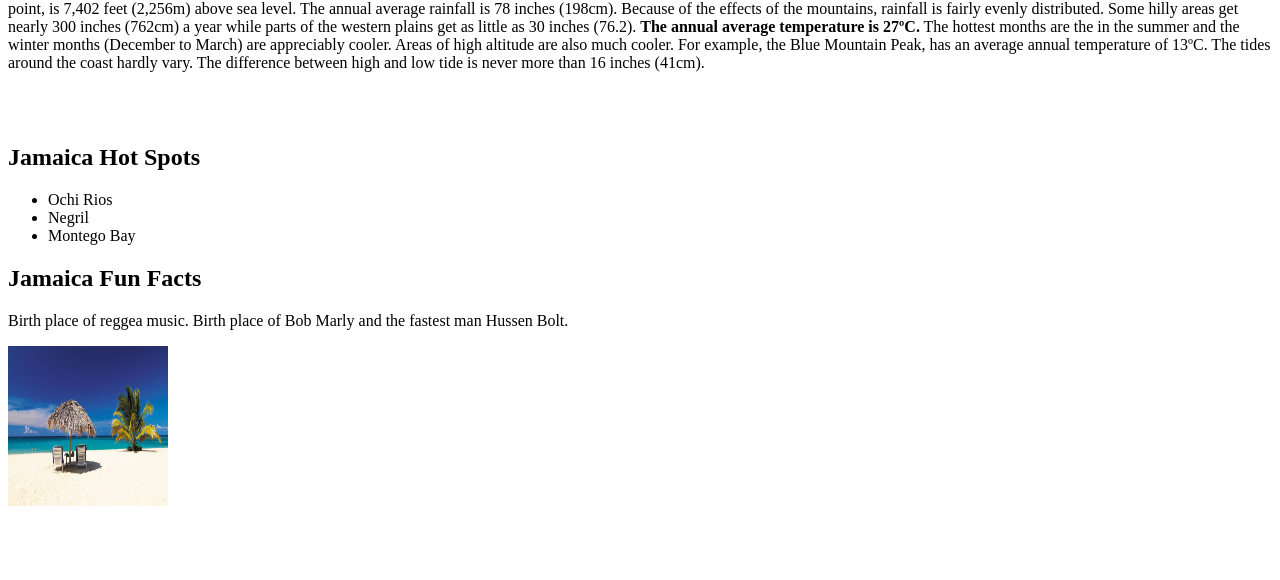
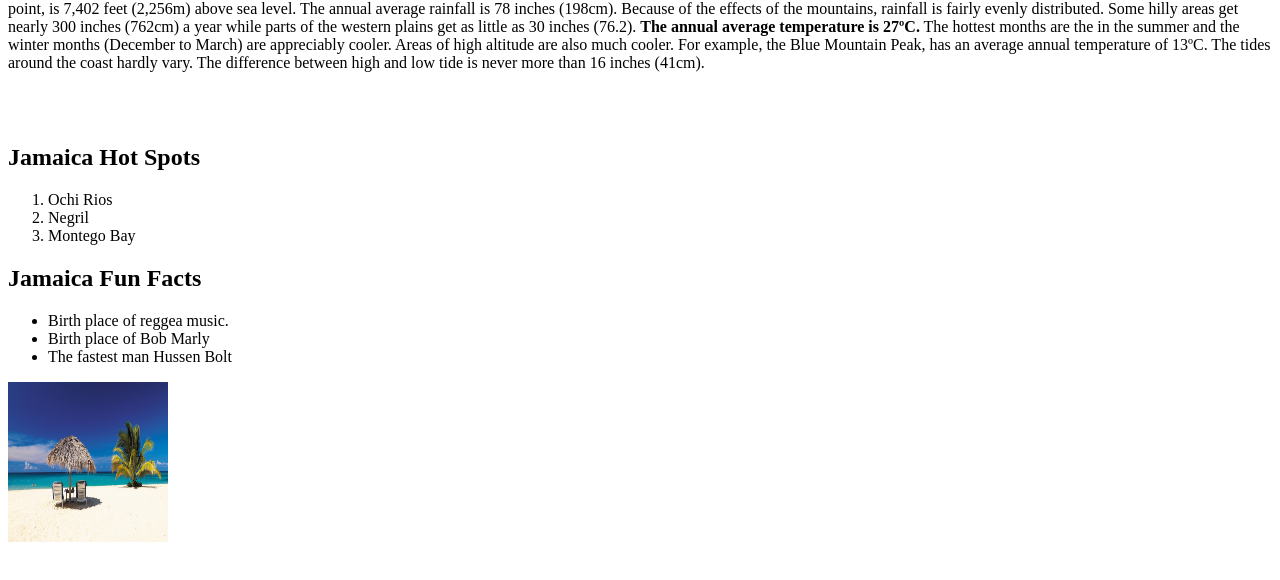
Before and after one commit to sulestone/html_practice, a plain HTML site: page index.html in a window 1280 px wide. Shown: the part 116-696 px from the top of the page. Drawn offline with Linux system fonts and the light colour scheme.

Commit message:
update to order and unorder list

```diff
--- a/index.html
+++ b/index.html
@@ -6,19 +6,28 @@
 </head>
 <body>
   <h1>Jamaica Land of Beauty</h1>
-<div><p><strong><em>Jamaica</em></strong> has an area of 4, 411 square miles of 11,424 square kilometers. The island is 146 miles (235km) long with widths varying between 22 (35km) miles. She is the third largest of the Caribbean islands and the largest of the English speaking islands.
+    <div>
+      <p><strong><em>Jamaica</em></strong> has an area of 4, 411 square miles of 11,424 square kilometers. The island is 146 miles (235km) long with widths varying between 22 (35km) miles. She is the third largest of the Caribbean islands and the largest of the English speaking islands.
 
       Jamaica is a very mountainous country. Almost half of the island is above 1,000 feet (305m). Blue mountain Peak, the highest point, is 7,402 feet (2,256m) above sea level. The annual average rainfall is 78 inches (198cm). Because of the effects of the mountains, rainfall is fairly evenly distributed. Some hilly areas get nearly 300 inches (762cm) a year while parts of the western plains get as little as 30 inches (76.2).
 
-<span><strong>The annual average temperature is 27ºC.</strong></span>  The hottest months are the in the summer and the winter months (December to March) are appreciably cooler. Areas of high altitude are also much cooler.  For example, the Blue Mountain Peak, has an average annual temperature of 13ºC. The tides around the coast hardly vary.  The difference between high and low tide is never more than 16 inches (41cm).</p></div><br><br>
+      <span style "color:red"><strong>The annual average temperature is 27ºC.</strong></span>  The hottest months are the in the summer and the winter months (December to March) are appreciably cooler. Areas of high altitude are also much cooler.  For example, the Blue Mountain Peak, has an average annual temperature of 13ºC. The tides around the coast hardly vary.  The difference between high and low tide is never more than 16 inches (41cm).</p>
+    </div><br><br>
+
   <h2>Jamaica Hot Spots</h2>
-<ul>
+    <ol>
       <li>Ochi Rios</li>
       <li>Negril</li>
       <li>Montego Bay</li>
+    </ol>
+
+  <h2>Jamaica Fun Facts</h2>
+    <ul>
+      <li>Birth place of reggea music. </li>
+      <li>Birth place of Bob Marly </li>
+      <li>The fastest man Hussen Bolt </li>
     </ul>
-<h2>Jamaica Fun Facts</h2>
-<p>Birth place of reggea music. Birth place of Bob Marly and the fastest man Hussen Bolt. </p>
+
 <a href="http://www.tripadvisor.com/Tourism-g147309-Jamaica-Vacations.html"><img src="jamaica.jpg" alt ="About Jamaica" width = 160px height = 160px></a>
 </body>
 </html>
```
Also changed, not shown: 1 other file. Lines whose indentation alone changed are shown as unchanged.
